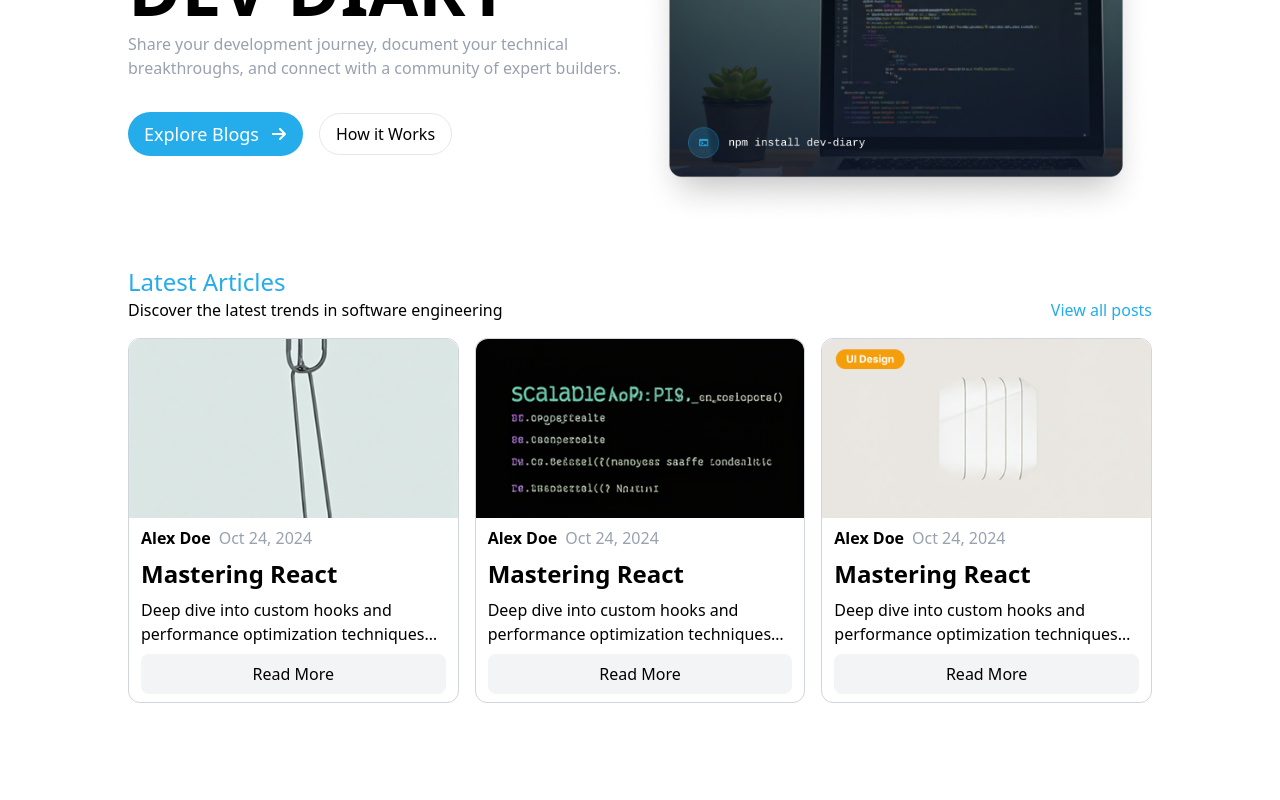
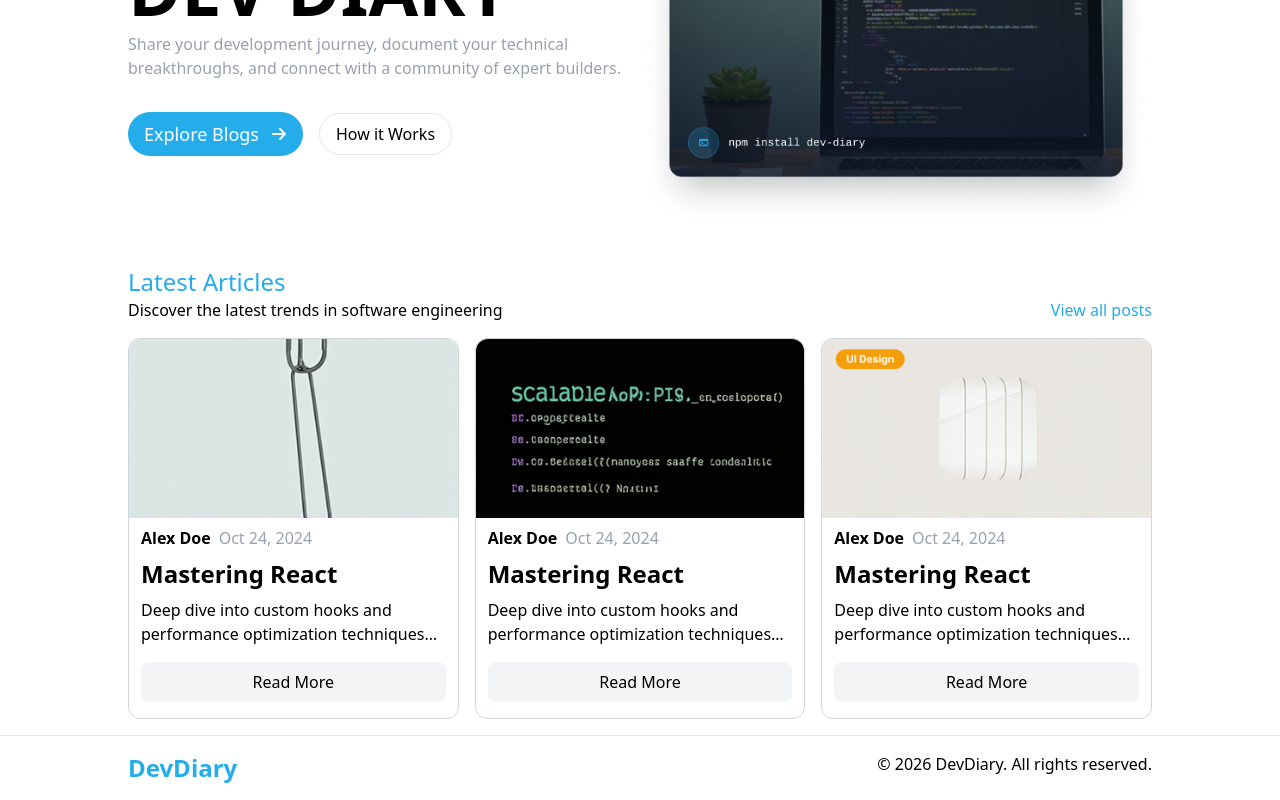
Before and after one commit to GausAlMunirTushar/devdiary-frontend, a Next.js app: page / in a window 1280 px wide. Shown: the part 201-1001 px from the top of the page. Before the commit the page ends 920 px from the top, so only its background shows below. Built offline with nearby package versions, Linux system fonts and the light colour scheme.

Commit message:
feat: add web footer

```diff
--- a/src/app/(web)/layout.jsx
+++ b/src/app/(web)/layout.jsx
@@ -1,3 +1,4 @@
+import WebFooter from "@/components/layouts/WebFooter";
 import WebHeader from "@/components/layouts/WebHeader";
 
 const WebLayout = ({ children }) => {
@@ -5,6 +6,7 @@ const WebLayout = ({ children }) => {
 		<main>
 			<WebHeader />
 			<div className="max-w-5xl mx-auto">{children}</div>
+			<WebFooter />
 		</main>
 	);
 };
--- /dev/null
+++ b/src/components/layouts/WebFooter.jsx
@@ -0,0 +1,15 @@
+import React from "react";
+import Logo from "../shared/Logo";
+
+const WebFooter = () => {
+	return (
+		<footer className="border-t border-gray-200 py-4 ">
+			<div className="max-w-5xl mx-auto flex justify-between">
+				<Logo />
+				<p>© 2026 DevDiary. All rights reserved.</p>
+			</div>
+		</footer>
+	);
+};
+
+export default WebFooter;
--- a/src/components/pages/home/ArticleCard.jsx
+++ b/src/components/pages/home/ArticleCard.jsx
@@ -18,7 +18,7 @@ export const ArticleCard = ({ image, author, title, date, description }) => {
 				</div>
 				<h1 className="text-2xl font-semibold my-2">{title}</h1>
 				<p className="text-md line-clamp-2 my-2">{description}</p>
-				<Button className="w-full bg-gray-100 text-black py-2 px-4 rounded-lg">
+				<Button className="w-full bg-gray-100 text-black py-2 px-4 rounded-lg my-2">
 					Read More
 				</Button>
 			</div>
```
